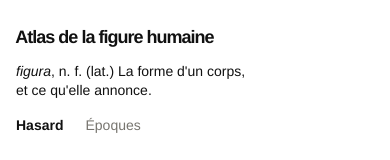
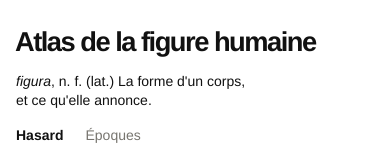
Before and after one commit to benjamin-sen/atlas, a plain HTML site: page index.html in a window 390 px wide. Shown: the top 160 px of the page. Drawn offline with Linux system fonts and the light colour scheme.

Commit message:
Titre plus grand en portrait sur téléphone
Co-Authored-By: Claude Haiku 5.5 <noreply@anthropic.com>
Claude-Session: https://claude.ai/code/session_011MvkE1duwXXLnaG5rRoCoA

```diff
--- a/index.html
+++ b/index.html
@@ -12,7 +12,7 @@ body{color:var(--ink);font-family:var(--f);font-size:12px;line-height:1.3;margin
 .wrap{max-width:1320px;margin:0 auto;padding-block:clamp(28px,5vw,64px) 48px;
   padding-left:max(16px,env(safe-area-inset-left,0px),4vw);padding-right:max(16px,env(safe-area-inset-right,0px),4vw);
   display:flex;flex-direction:column;gap:clamp(36px,6vw,88px)}
-h1{font-weight:700;font-size:clamp(18px,3vw,40px);line-height:1.02;letter-spacing:-.055em;margin:0 0 0 -.04em}
+h1{font-weight:700;font-size:clamp(18px,7vw,40px);line-height:1.02;letter-spacing:-.055em;margin:0 0 0 -.04em}
 .what{font-weight:400;font-size:clamp(20px,2.6vw,34px);line-height:1.1;letter-spacing:-.02em;margin:clamp(6px,1vw,12px) 0 0}
 .intro{display:flex;flex-wrap:wrap;justify-content:space-between;align-items:flex-end;gap:16px 40px;margin-top:calc(-1 * clamp(20px,4vw,60px))}
 .def{margin:0;font-size:14px;line-height:1.35}
```
